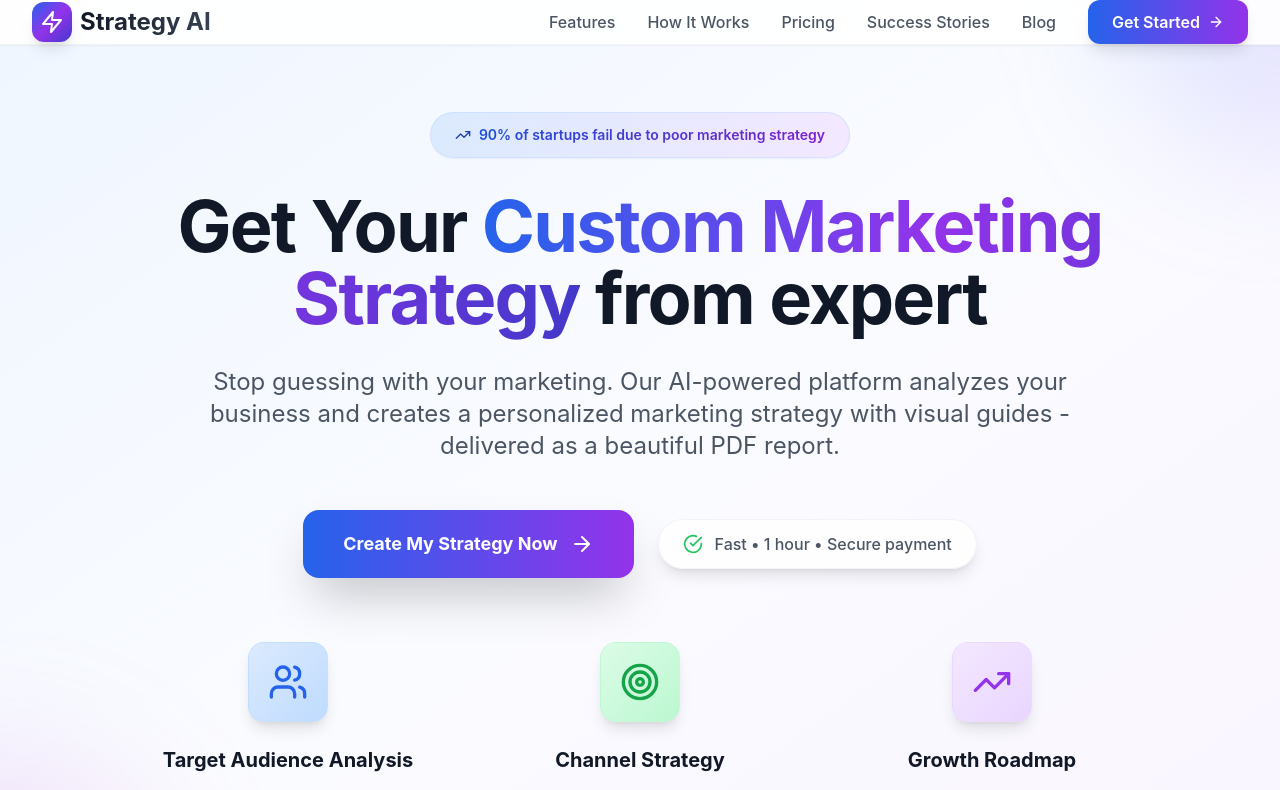
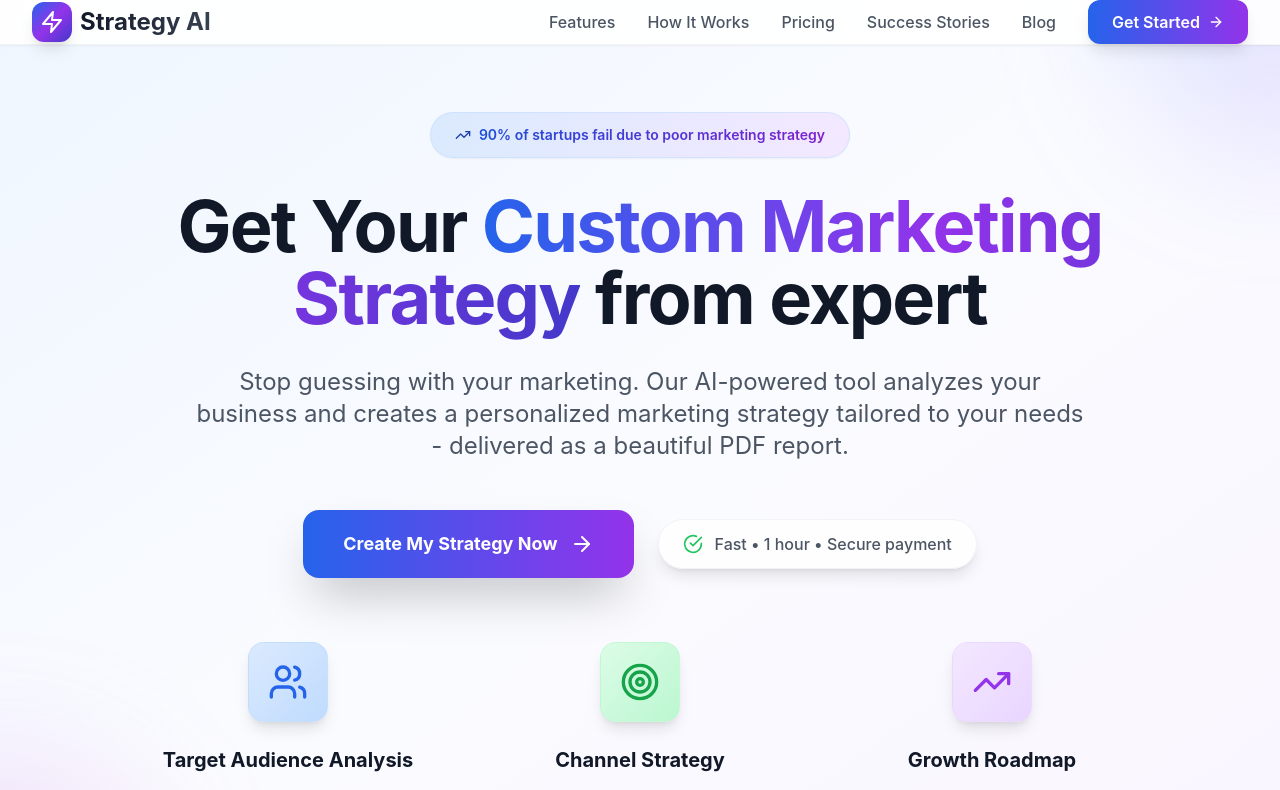
Before and after one commit to Cheeell/Cheell.github.io, a React (Vite) app: page / in a window 1280 px wide. Shown: the top 790 px of the page. Built offline with nearby package versions, Linux system fonts and the light colour scheme; no server answers.

Commit message:
Updated Hero.tsx

```diff
--- a/src/components/Hero.tsx
+++ b/src/components/Hero.tsx
@@ -32,7 +32,7 @@ export default function Hero({ onGetStarted }: HeroProps) {
           </h1>
 
           <p className="text-xl md:text-2xl text-gray-600 mb-12 max-w-4xl mx-auto leading-relaxed">
-            Stop guessing with your marketing. Our AI-powered platform analyzes your business and creates a personalized marketing strategy with visual guides - delivered as a beautiful PDF report.
+            Stop guessing with your marketing. Our AI-powered tool analyzes your business and creates a personalized marketing strategy tailored to your needs - delivered as a beautiful PDF report.
           </p>
 
           <div className="flex flex-col sm:flex-row items-center justify-center gap-6 mb-16">
```
